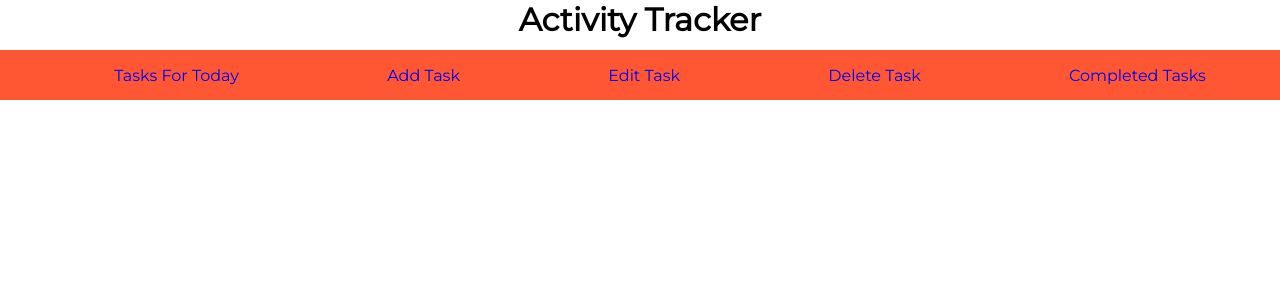
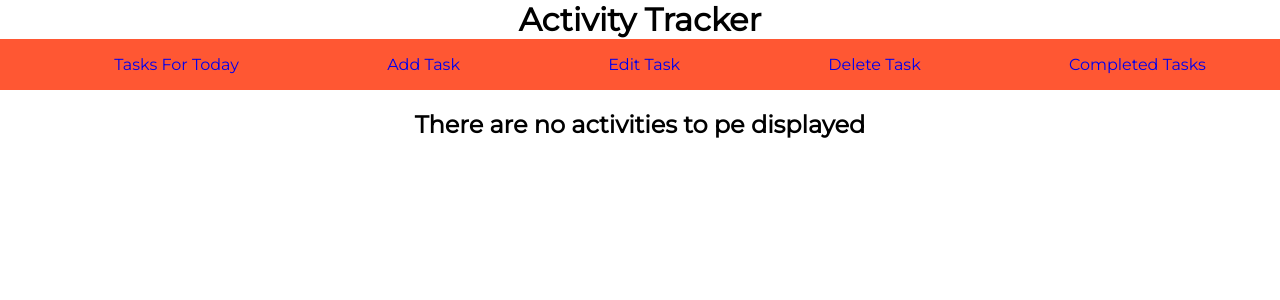
Before and after one commit to zahariaflavia/To-do-app, a React (Create React App) app in the folder to-do-app/: page /delete in a window 1280 px wide. Shown: the top 300 px of the page. Built offline with nearby package versions, Linux system fonts and the light colour scheme.

Commit message:
added text if there are no tasks to be deleted

```diff
--- a/to-do-app/src/App.css
+++ b/to-do-app/src/App.css
@@ -8,11 +8,11 @@
 
 .items{
 text-align:center;
-height:50px;
+/* height:50px; */
 }
 
 .list{
-  background-image: linear-gradient(180deg, #FF5733, yellow);;
+  background:#F4F2C2;
 }
 
 .table{
@@ -22,7 +22,7 @@ height:50px;
 }
 
 .table td{
-  padding: 15px 30px;
+  padding: 15px 50px;
   /* text-align: center; */
   text-align: start;
 }
--- a/to-do-app/src/components/DeleteTask.js
+++ b/to-do-app/src/components/DeleteTask.js
@@ -15,7 +15,7 @@ const DeleteTask=()=>{
 
     }
     return(<div className="items">
-        <table className="table">
+        {tasks.length===0?(<h2>There are no activities to pe displayed</h2>):( <table className="table">
       {tasks.map((task)=>{
 
           const {id,name}=task;
@@ -26,7 +26,19 @@ const DeleteTask=()=>{
               </tr>
           );
       })}
-      </table>
+      </table>)}
+        {/* <table className="table">
+      {tasks.map((task)=>{
+
+          const {id,name}=task;
+          return (
+              <tr>
+                  <td>{name}</td>
+                  <td> <button  className="button" onClick={()=>removeTask(id)}>Delete</button></td>
+              </tr>
+          );
+      })}
+      </table> */}
     </div>);
 
 }
```
